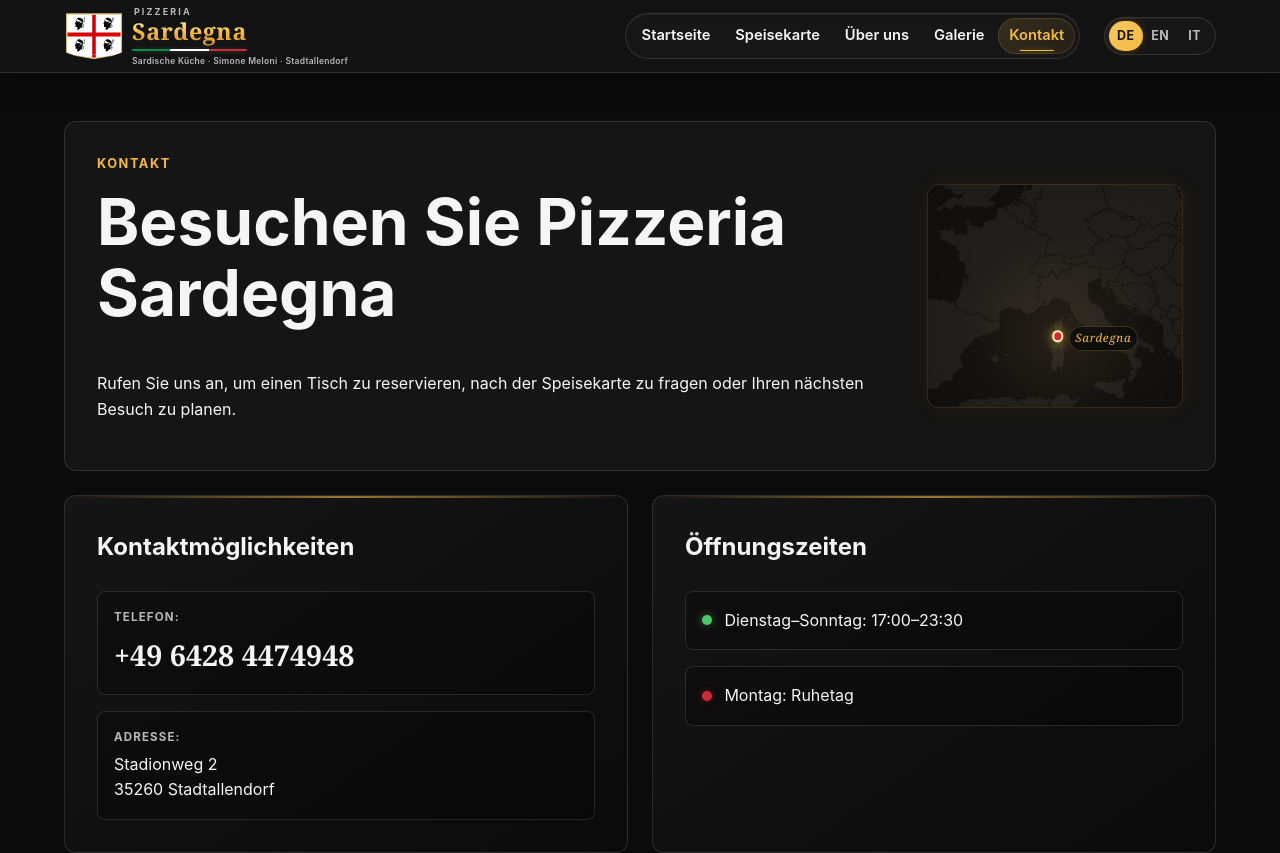
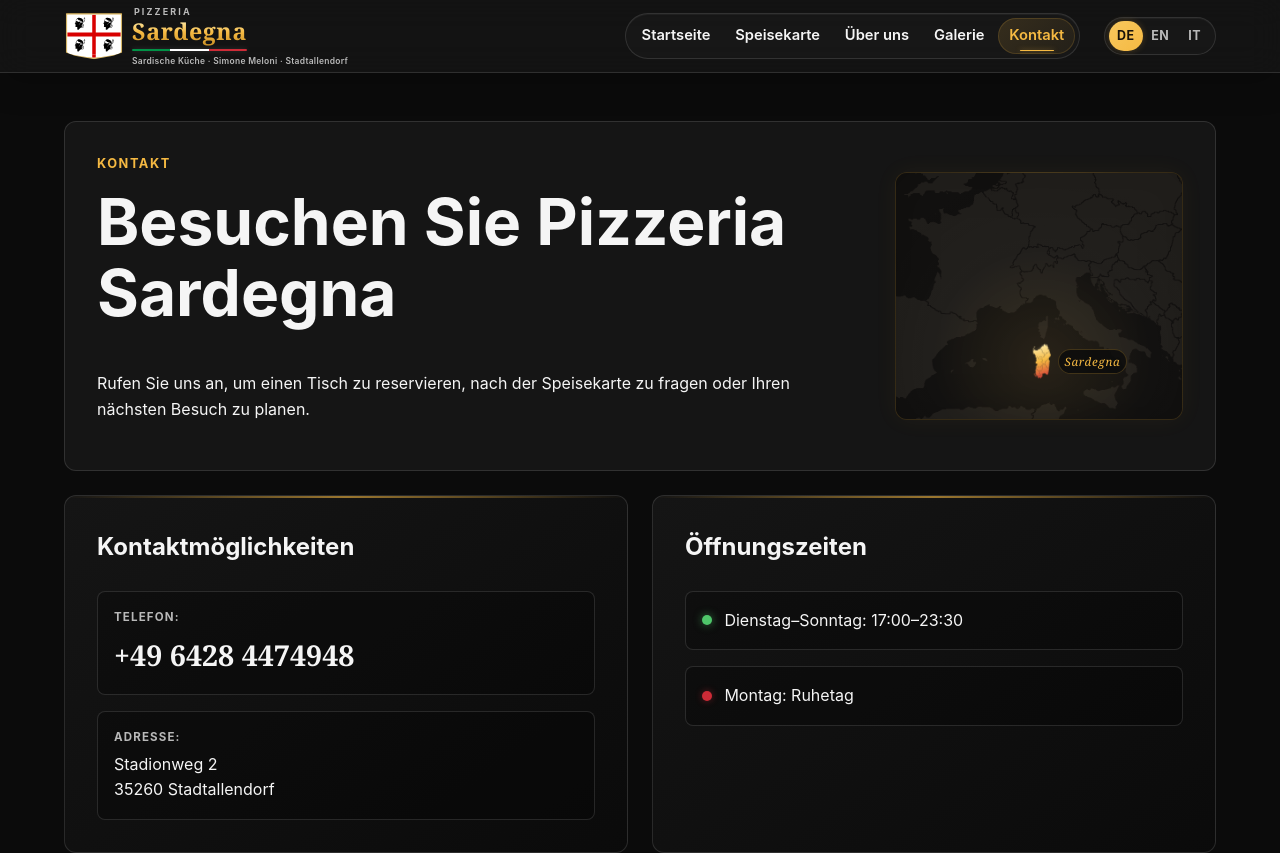
Before and after one commit to NikitaGoluban/pizzeria-sardegna.com, a React (Vite) app in the folder frontend/: page /contact.html in a window 1280 px wide. Shown: the top 853 px of the page. Built offline with nearby package versions, Linux system fonts and the light colour scheme.

Commit message:
Highlight Sardinia accurately on contact map

```diff
--- a/frontend/src/pages/ContactPage.tsx
+++ b/frontend/src/pages/ContactPage.tsx
@@ -51,7 +51,7 @@ export function ContactPage() {
         {/* Mapa pokazuje położenie Sardynii w przybliżonym fragmencie Europy Zachodniej. */}
         <span className="contact-europe-map" aria-hidden="true">
           <img src="/europe-blank-map.png" alt="" />
-          <span className="contact-sardinia-marker" />
+          <span className="contact-sardinia-highlight" />
           <span className="contact-map-label">Sardegna</span>
         </span>
       </PageIntro>
--- a/frontend/src/styles/global.css
+++ b/frontend/src/styles/global.css
@@ -479,7 +479,7 @@ p {
     'eyebrow map'
     'title map'
     'intro map';
-  grid-template-columns: minmax(0, 1fr) 16rem;
+  grid-template-columns: minmax(0, 1fr) 18rem;
   column-gap: var(--space-4);
   align-items: center;
 }
@@ -501,12 +501,12 @@ p {
 .contact-europe-map {
   position: relative;
   grid-area: map;
-  width: 16rem;
-  min-height: 14rem;
+  width: 18rem;
+  min-height: 15.5rem;
   overflow: hidden;
   border: 1px solid rgb(245 185 66 / 18%);
   border-radius: var(--radius);
-  background: radial-gradient(circle at 52% 68%, rgb(245 185 66 / 13%), rgb(11 11 11 / 72%) 48%, #0b0b0b 78%);
+  background: radial-gradient(circle at 51% 76%, rgb(245 185 66 / 16%), rgb(11 11 11 / 72%) 46%, #0b0b0b 78%);
   box-shadow: inset 0 0 2.5rem rgb(0 0 0 / 45%), 0 0 1.5rem rgb(245 185 66 / 5%);
 }
 
@@ -521,32 +521,24 @@ p {
   transform: translateX(-46%);
 }
 
-.contact-sardinia-marker {
+.contact-sardinia-highlight {
   position: absolute;
-  top: 68%;
+  top: 76.5%;
   left: 51%;
-  width: 0.72rem;
-  height: 0.72rem;
-  border: 2px solid #fff4bd;
-  border-radius: 50%;
-  background: #ce2b37;
-  box-shadow: 0 0 0.75rem rgb(245 185 66 / 85%);
+  width: 1.15rem;
+  height: 2.2rem;
+  background: linear-gradient(165deg, #fff4bd 0%, var(--color-accent) 50%, #ce2b37 100%);
+  filter: drop-shadow(0 0 0.22rem rgb(255 244 189 / 90%)) drop-shadow(0 0 0.75rem rgb(245 185 66 / 85%));
   transform: translate(-50%, -50%);
-}
-
-.contact-sardinia-marker::after {
-  position: absolute;
-  inset: -0.45rem;
-  border: 1px solid rgb(245 185 66 / 65%);
-  border-radius: 50%;
-  content: '';
-  animation: map-marker-pulse 2.8s ease-out infinite;
+  -webkit-mask: url('/sardinia-map-source.svg') center / contain no-repeat;
+  mask: url('/sardinia-map-source.svg') center / contain no-repeat;
+  animation: sardinia-island-glow 2.8s ease-in-out infinite;
 }
 
 .contact-map-label {
   position: absolute;
-  top: calc(68% - 0.65rem);
-  left: calc(51% + 0.7rem);
+  top: calc(76.5% - 0.75rem);
+  left: calc(51% + 1rem);
   padding: 0.15rem 0.35rem;
   border: 1px solid rgb(245 185 66 / 22%);
   border-radius: 999px;
@@ -559,16 +551,17 @@ p {
   white-space: nowrap;
 }
 
-@keyframes map-marker-pulse {
+@keyframes sardinia-island-glow {
   0% {
-    opacity: 0.9;
-    transform: scale(0.55);
+    filter: drop-shadow(0 0 0.15rem rgb(255 244 189 / 65%)) drop-shadow(0 0 0.4rem rgb(245 185 66 / 55%));
   }
 
-  75%,
+  50% {
+    filter: drop-shadow(0 0 0.3rem rgb(255 244 189 / 100%)) drop-shadow(0 0 1rem rgb(245 185 66 / 95%));
+  }
+
   100% {
-    opacity: 0;
-    transform: scale(1.55);
+    filter: drop-shadow(0 0 0.15rem rgb(255 244 189 / 65%)) drop-shadow(0 0 0.4rem rgb(245 185 66 / 55%));
   }
 }
 
@@ -706,7 +699,7 @@ p {
     transition: none;
   }
 
-  .contact-sardinia-marker::after {
+  .contact-sardinia-highlight {
     animation: none;
   }
 }
@@ -1008,8 +1001,8 @@ p {
   }
 
   .contact-europe-map {
-    width: min(100%, 16rem);
-    min-height: 13rem;
+    width: min(100%, 18rem);
+    min-height: 15rem;
     margin-block-start: var(--space-2);
     justify-self: center;
   }
```
Also changed, not shown: frontend/public/ASSET-SOURCES.md (+8 -0 lines), frontend/public/sardinia-map-source.svg (added).
